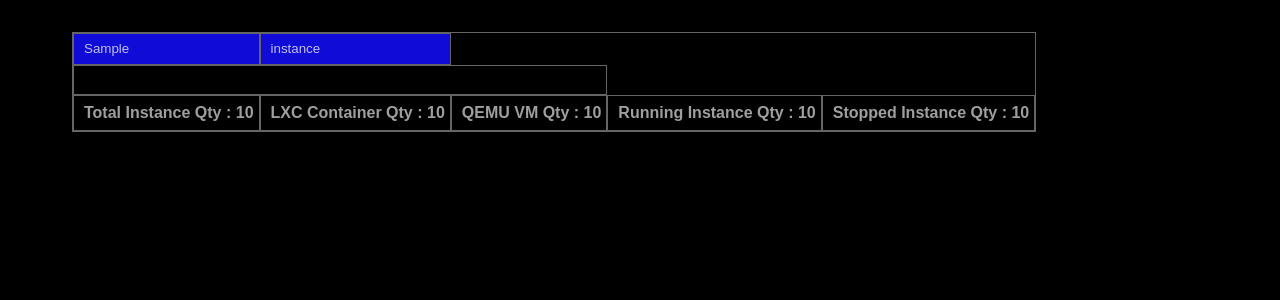
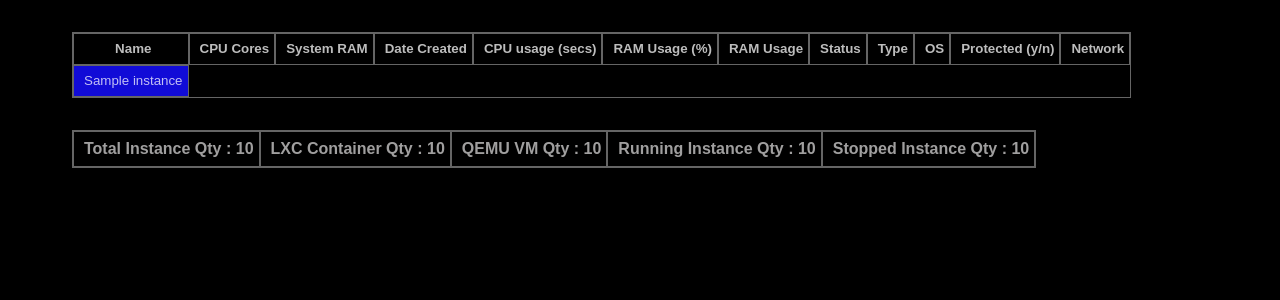
Before and after one commit to akaria2001/Lab2022, a Flask app: template templates/lab.html in a window 1280 px wide. Shown: the part 106-406 px from the top of the page. Run offline with Flask 3, Linux system fonts and the light colour scheme; the template is opened without the code that fills it: most values are stand-ins (such as "Sample title", 1, 10 or a date in 2020).

Commit message:
Add CPU and Memory Information to Web App Dashboard

```diff
--- a/display_instances.py
+++ b/display_instances.py
@@ -46,7 +46,7 @@ def main():
     print(f"Running Instances : {return_instance_qty()}")
     print(f"LXC Container Instances : {return_lxc_instance_qty()}")
     print(f"QEMU VM Instances : {return_instance_qty() - return_lxc_instance_qty()}")
-    print(f" Running Instances : {return_running_instance_qty()}")
+    print(f"Running Instances : {return_running_instance_qty()}")
 
 
 if __name__ == '__main__':
--- a/frontend.py
+++ b/frontend.py
@@ -5,10 +5,11 @@ app = Flask(__name__)
 
 def return_instances():
     instance_list = []
-    command = "lxc list -c n,s,t,image.os:OS,user.comment:PROTECTED?,4 -f compact"
+    command = "lxc list -c n,limits.cpu:Cores,limits.memory:System-Ram,c,u,M,m,s,t,image.os:OS,user.comment:PROTECTED?,4 -f csv"
     instances = cmd.check_output(command.split(), shell=False)
     instances = instances.decode('utf8')
     instance_list = instances.split("\n")
+    del instance_list[-1]
     return instance_list
 
 
--- a/static/styles.css
+++ b/static/styles.css
@@ -26,11 +26,11 @@ body {
     line-height: 1.5;
 }
 
-.table_row:nth-child(odd) {
+.table_row:nth-child(even) {
     background-color: #110bd7;
 }
 
-.table_row:nth-child(even) {
+.table_row:nth-child(odd) {
     background-color: #000000;;
 }
 
@@ -51,16 +51,15 @@ td {
     font-size: smaller;
 }
 
+th {
+    border: 0.1px solid rgb(101, 101, 101);
+    padding: 5px 5px 5px 10px;
+    font-size: smaller;
+}
+
 .row_summary {
     border: 0.1px solid rgb(101, 101, 101);
-    padding: 5px 5px 5px 10px;
     font-weight: bold;
     font-size: medium;
     color: rgb(160, 159, 159);
 }
-
-.blank_row
-{
-    height: 30px !important; /* overwrites any other rules */
-    background-color: #000000;
-}
--- a/templates/lab.html
+++ b/templates/lab.html
@@ -24,23 +24,38 @@
 <body>
     <ul>
         <table class="table">
+        <th>Name</th>
+        <th>CPU Cores</th>
+        <th>System RAM</th>
+        <th>Date Created</th>
+        <th>CPU usage (secs)</th>
+        <th>RAM Usage (%)</th>
+        <th>RAM Usage</th>
+        <th>Status</th>
+        <th>Type</th>
+        <th>OS</th>
+        <th>Protected (y/n)</th>
+        <th>Network</th>
         {% for instance in instances %}
         <tr class="table_row">
-        {% set cells = instance.split() %}
+        {% set cells = instance.split(",") %}
         {% for cell in cells %}
+        {% if cell is not none %}
         <td> {{ cell }} </td>
+        {% endif %}
         {% endfor %}
         </tr>
         {% endfor %}
-        <tr class="blank_row">
-            <td colspan="3"></td>
         </tr>
+        </table>
+        <table class="table">
+        <tr>
+            <td class="row_summary">Total Instance Qty : {{ instance_qty }}</td>
+            <td class="row_summary">LXC Container Qty : {{ lxc_instance_qty }}</td>
+            <td class="row_summary">QEMU VM Qty : {{ vm_instance_qty }}</td>
+            <td class="row_summary">Running Instance Qty : {{  running_instance_qty }}</td>
+            <td class="row_summary">Stopped Instance Qty : {{  stopped_instance_qty }}</td>
         </tr>
-        <td class="row_summary">Total Instance Qty : {{ instance_qty }}</td>
-        <td class="row_summary">LXC Container Qty : {{ lxc_instance_qty }}</td>
-        <td class="row_summary">QEMU VM Qty : {{ vm_instance_qty }}</td>
-        <td class="row_summary">Running Instance Qty : {{  running_instance_qty }}</td>
-        <td class="row_summary">Stopped Instance Qty : {{  stopped_instance_qty }}</td>
         </table>
     </ul>
 </body>
```
Also changed, not shown: 1 other file.
